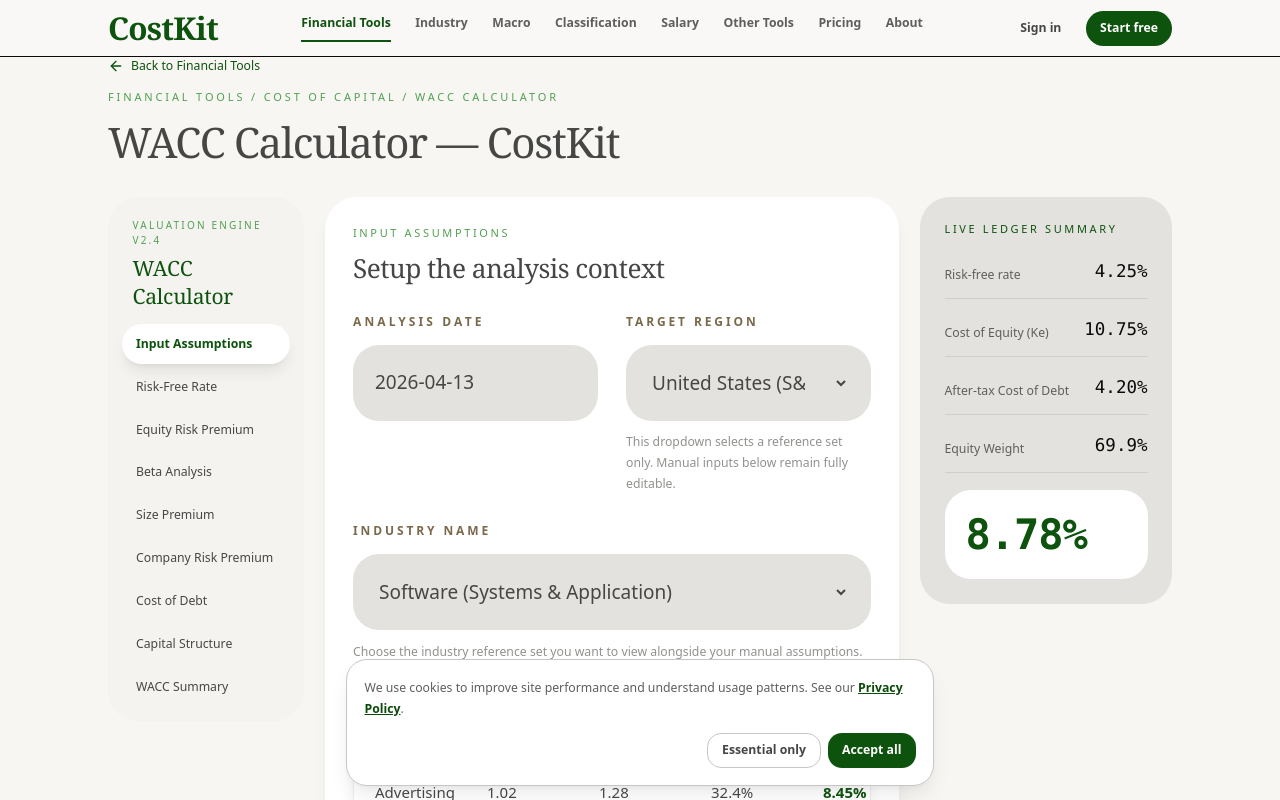
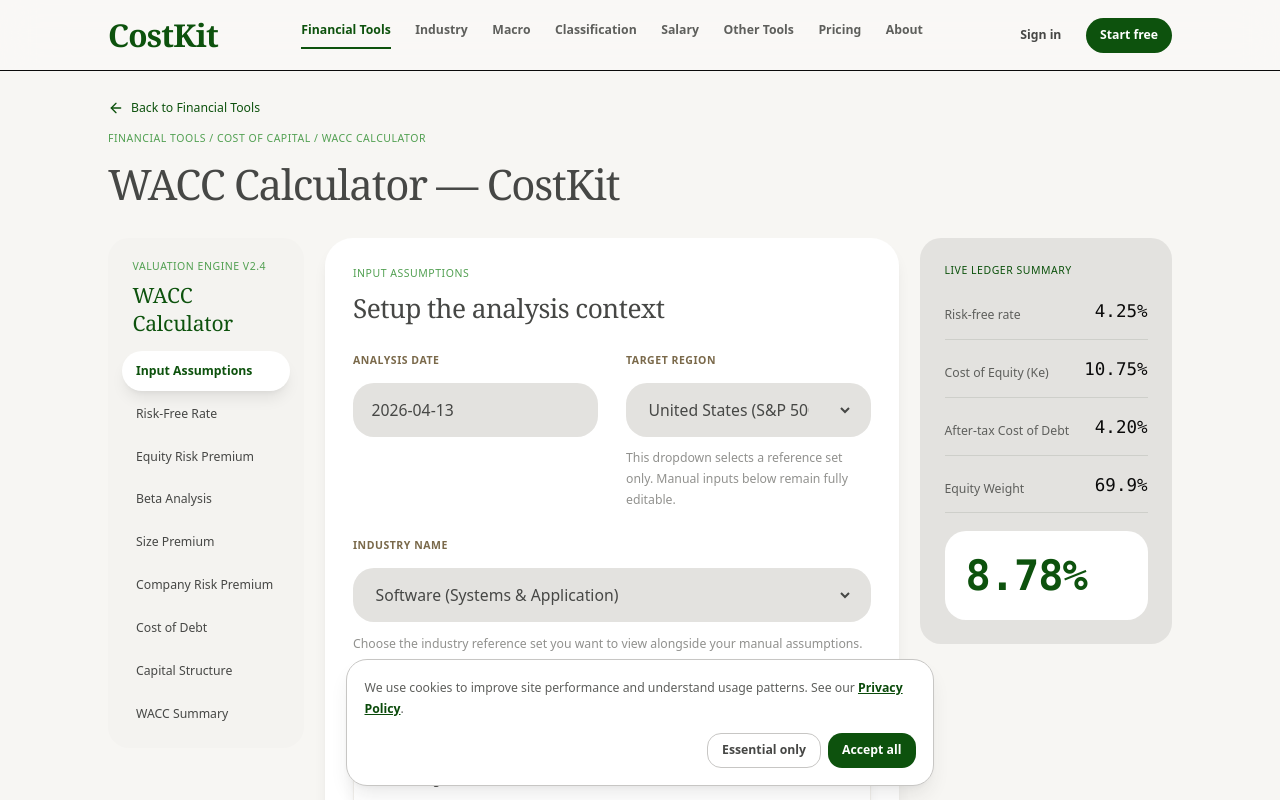
Before and after one commit to gkApply/costkit-final, a React (Vite) app: page /financial-tools/wacc-calculator in a window 1280 px wide. Shown: the top 800 px of the page. Built offline with nearby package versions, Linux system fonts and the light colour scheme.

Commit message:
fix(layout): increase navbar to h-20, add page top padding on WACC page

```diff
--- a/src/components/layout/Navbar.tsx
+++ b/src/components/layout/Navbar.tsx
@@ -17,7 +17,7 @@
       }}
     >
       <PageContainer>
-        <div className="relative flex h-16 items-center gap-4">
+        <div className="relative flex h-20 items-center gap-4">
           <div className="shrink-0">
             <Link
               to="/financial-tools"
--- a/src/pages/tools/financial/WaccCalculatorPage.tsx
+++ b/src/pages/tools/financial/WaccCalculatorPage.tsx
@@ -165,13 +165,13 @@
   return (
     <label className="block">
       <div
-        className="text-[12px] font-bold tracking-[0.26em] uppercase"
+        className="text-xs font-bold tracking-wider uppercase"
         style={{ color: THEME.secondary }}
       >
         {label}
       </div>
       <div
-        className="mt-4 flex min-h-[76px] items-center gap-3 rounded-[26px] border px-6 py-5"
+        className="mt-4 flex items-center gap-3 rounded-2xl border px-4 py-3 sm:px-5 sm:py-4"
         style={{ background: THEME.surfaceAlt, borderColor: 'transparent' }}
       >
         <input
@@ -179,7 +179,7 @@
           value={value}
           step={step}
           onChange={onChange}
-          className="w-full bg-transparent text-[18px] font-medium outline-none md:text-[19px]"
+          className="w-full bg-transparent text-lg font-medium outline-none md:text-lg"
           style={{ color: THEME.text }}
         />
         {suffix ? (
@@ -215,13 +215,13 @@
   return (
     <div className={className}>
       <div
-        className="text-[12px] font-bold tracking-[0.24em] uppercase"
+        className="text-xs font-bold tracking-wider uppercase"
         style={{ color: THEME.secondary }}
       >
         {label}
       </div>
       <div
-        className="mt-4 flex min-h-[76px] items-center rounded-[26px] border px-6 py-5"
+        className="mt-4 flex items-center rounded-2xl border px-4 py-3 sm:px-5 sm:py-4"
         style={{ background: THEME.surfaceAlt, borderColor: 'transparent' }}
       >
         <select
@@ -229,7 +229,7 @@
           onChange={(event) => {
             onChange(event.target.value)
           }}
-          className="w-full cursor-pointer bg-transparent pr-8 text-[18px] font-medium leading-tight outline-none md:text-[19px]"
+          className="w-full cursor-pointer bg-transparent pr-8 text-lg font-medium leading-tight outline-none md:text-lg"
           style={{ color: THEME.text }}
         >
           {options.map((option) => (
@@ -269,7 +269,7 @@
   return (
     <div className="relative">
       <div
-        className="text-[12px] font-bold tracking-[0.26em] uppercase"
+        className="text-xs font-bold tracking-wider uppercase"
         style={{ color: THEME.secondary }}
       >
         {label}
@@ -279,14 +279,14 @@
         onClick={() => {
           setOpen((current) => !current)
         }}
-        className="mt-4 w-full min-h-[64px] rounded-[20px] border px-4 py-4 text-left text-[16px] font-medium sm:min-h-[76px] sm:rounded-[26px] sm:px-6 sm:py-5 sm:text-[18px] md:text-[19px]"
+        className="mt-4 w-full rounded-xl border px-4 py-3 text-left text-base font-medium sm:rounded-2xl sm:px-5 sm:py-4 sm:text-lg md:text-lg"
         style={{ background: THEME.surfaceAlt, borderColor: 'transparent', color: THEME.text }}
       >
         <span>{dateLabel}</span>
       </button>
       {open ? (
         <div
-          className="absolute top-[calc(100%+8px)] left-0 z-30 w-[min(92vw,360px)] rounded-[16px] border p-2 shadow-xl sm:rounded-[20px] sm:p-3"
+          className="absolute top-[calc(100%+8px)] left-0 z-30 w-[min(92vw,360px)] rounded-xl border p-2 shadow-xl sm:rounded-xl sm:p-3"
           style={{ background: '#FFFFFF', borderColor: THEME.border }}
         >
           <Calendar
@@ -318,7 +318,7 @@
 }) {
   return (
     <div
-      className="mt-8 overflow-x-auto rounded-[20px] sm:rounded-[28px]"
+      className="mt-8 overflow-x-auto rounded-xl sm:rounded-2xl"
       style={{
         background: THEME.card,
         border: `1px solid ${THEME.border}`,
@@ -333,7 +333,7 @@
           {columns.map((column, index) => (
             <div
               key={column}
-              className={`px-6 ${compact ? 'py-4' : 'py-5'} text-[12px] font-bold tracking-[0.18em] uppercase`}
+              className={`px-6 ${compact ? 'py-4' : 'py-5'} text-xs font-bold tracking-wide uppercase`}
               style={{
                 color:
                   index === columns.length - 1 && emphasizeLastColumn
@@ -358,7 +358,7 @@
             {row.map((cell, cellIndex) => (
               <div
                 key={`${rowIndex}-${cellIndex}`}
-                className={`px-6 ${compact ? 'py-4' : 'py-5'} text-[15px] leading-7`}
+                className={`px-6 ${compact ? 'py-4' : 'py-5'} text-sm leading-7`}
                 style={{
                   color:
                     cellIndex === columns.length - 1 && emphasizeLastColumn
@@ -424,7 +424,7 @@
       </div>
       {mode === 'single' ? (
         <div
-          className="mt-6 rounded-[28px] p-6"
+          className="mt-6 rounded-2xl p-6"
           style={{ background: THEME.card, boxShadow: THEME.shadow }}
         >
           <LabeledField
@@ -439,7 +439,7 @@
         </div>
       ) : (
         <div
-          className="mt-6 overflow-hidden rounded-[28px]"
+          className="mt-6 overflow-hidden rounded-2xl"
           style={{ border: '1px solid rgba(29,64,114,0.10)', background: '#FFFFFF' }}
         >
           {CSR_FACTORS.map((factor, index) => (
@@ -453,10 +453,10 @@
               }}
             >
               <div>
-                <div className="text-[17px] font-semibold" style={{ color: '#24324A' }}>
+                <div className="text-base font-semibold" style={{ color: '#24324A' }}>
                   {factor.title}
                 </div>
-                <div className="mt-2 text-[14px]" style={{ color: '#78859E' }}>
+                <div className="mt-2 text-sm" style={{ color: '#78859E' }}>
                   {factor.helper} Max: {factor.max.toFixed(2)}%
                 </div>
               </div>
@@ -472,7 +472,7 @@
                   }}
                   className="w-full cursor-pointer accent-teal-600"
                 />
-                <div className="text-right text-[18px] font-semibold" style={{ color: '#2E4A76' }}>
+                <div className="text-right text-lg font-semibold" style={{ color: '#2E4A76' }}>
                   {formatPercent(factorValues[factor.id] ?? 0)}
                 </div>
               </div>
@@ -482,10 +482,10 @@
             className="flex items-center justify-between px-5 py-4"
             style={{ background: '#D8EAEA', borderTop: '3px solid #278A84' }}
           >
-            <div className="text-[16px] font-semibold" style={{ color: '#278A84' }}>
+            <div className="text-base font-semibold" style={{ color: '#278A84' }}>
               Total company-specific risk premium (alpha)
             </div>
-            <div className="text-[19px] font-bold" style={{ color: '#278A84' }}>
+            <div className="text-lg font-bold" style={{ color: '#278A84' }}>
               {formatPercent(total)}
             </div>
           </div>
@@ -559,7 +559,7 @@
   const waccPageTitle = site.meta['/financial-tools/wacc-calculator'].title
 
   return (
-    <div className="font-sans">
+    <div className="font-sans pt-8">
       <PageContainer>
         <div className="space-y-6 sm:space-y-8">
           <section>
@@ -572,7 +572,7 @@
               Back to Financial Tools
             </Link>
             <div
-              className="mb-3 text-[11px] tracking-[0.26em] uppercase"
+              className="mb-3 text-xs tracking-wider uppercase"
               style={{ color: THEME.primarySoft }}
             >
               Financial Tools / Cost of Capital / WACC Calculator
@@ -588,12 +588,12 @@
           <div className="flex gap-6 items-start">
             <div className="w-56 shrink-0">
               <div
-                className="rounded-[30px] p-4 lg:sticky lg:top-28"
+                className="rounded-2xl p-4 lg:sticky lg:top-24"
                 style={{ background: THEME.surface }}
               >
                 <div className="px-3 pt-2 pb-4">
                   <div
-                    className="mb-2 text-[10px] tracking-[0.22em] uppercase"
+                    className="mb-2 text-xs tracking-wider uppercase"
                     style={{ color: THEME.primarySoft }}
                   >
                     Valuation Engine v2.4
@@ -626,14 +626,14 @@
 
             <div className="flex-1 min-w-0">
               <section
-                className="rounded-[24px] p-5 sm:rounded-[32px] sm:p-8"
+                className="rounded-2xl p-5 sm:rounded-3xl sm:p-8"
                 style={{ background: THEME.card, boxShadow: THEME.shadow }}
               >
                 {section === 'intro' && (
                   <div className="space-y-8">
                     <div>
                       <div
-                        className="mb-3 text-[11px] tracking-[0.24em] uppercase"
+                        className="mb-3 text-xs tracking-wider uppercase"
                         style={{ color: THEME.primarySoft }}
                       >
                         Input Assumptions
@@ -933,28 +933,26 @@
                 )}
                 {section === 'results' && (
                   <div className="grid gap-5 sm:gap-6 md:grid-cols-2">
-                    <div className="rounded-[28px] p-6" style={{ background: THEME.surfaceAlt }}>
+                    <div className="rounded-2xl p-6" style={{ background: THEME.surfaceAlt }}>
                       <div
-                        className="mb-3 text-[11px] tracking-[0.22em] uppercase"
+                        className="mb-3 text-xs tracking-wider uppercase"
                         style={{ color: THEME.secondary }}
                       >
                         Cost of Equity
                       </div>
-                      <div className="text-[36px] font-semibold" style={{ color: THEME.secondary }}>
+                      <div className="text-4xl font-semibold" style={{ color: THEME.secondary }}>
                         {formatPercent(derived.costOfEquity)}
                       </div>
                     </div>
                     <div
-                      className="rounded-[28px] p-6"
+                      className="rounded-2xl p-6"
                       style={{
                         background: 'linear-gradient(135deg, #0D520D 0%, #2A6B24 100%)',
                         color: '#FFFFFF',
                       }}
                     >
-                      <div className="mb-3 text-[11px] tracking-[0.22em] uppercase">
-                        Derived WACC
-                      </div>
-                      <div className="text-[36px] font-semibold">{formatPercent(derived.wacc)}</div>
+                      <div className="mb-3 text-xs tracking-wider uppercase">Derived WACC</div>
+                      <div className="text-4xl font-semibold">{formatPercent(derived.wacc)}</div>
                     </div>
                   </div>
                 )}
@@ -963,11 +961,11 @@
 
             <div className="w-72 shrink-0">
               <div
-                className="rounded-[24px] p-5 sm:rounded-[30px] sm:p-7 lg:sticky lg:top-28"
+                className="rounded-2xl p-5 sm:rounded-2xl sm:p-7 lg:sticky lg:top-24"
                 style={{ background: THEME.surfaceAlt }}
               >
                 <div
-                  className="mb-6 text-[11px] tracking-[0.24em] uppercase"
+                  className="mb-6 text-xs tracking-wider uppercase"
                   style={{ color: THEME.primary }}
                 >
                   Live Ledger Summary
@@ -1013,7 +1011,7 @@
                       {formatPercent(derived.weightEquity * 100, 1)}
                     </span>
                   </div>
-                  <div className="rounded-[26px] p-6" style={{ background: THEME.card }}>
+                  <div className="rounded-2xl p-6" style={{ background: THEME.card }}>
                     <div
                       className="font-mono text-5xl font-semibold tracking-tight"
                       style={{ color: THEME.primary }}
```
Also changed, not shown: src/pages/PricingPage.tsx (+9 -14 lines).
